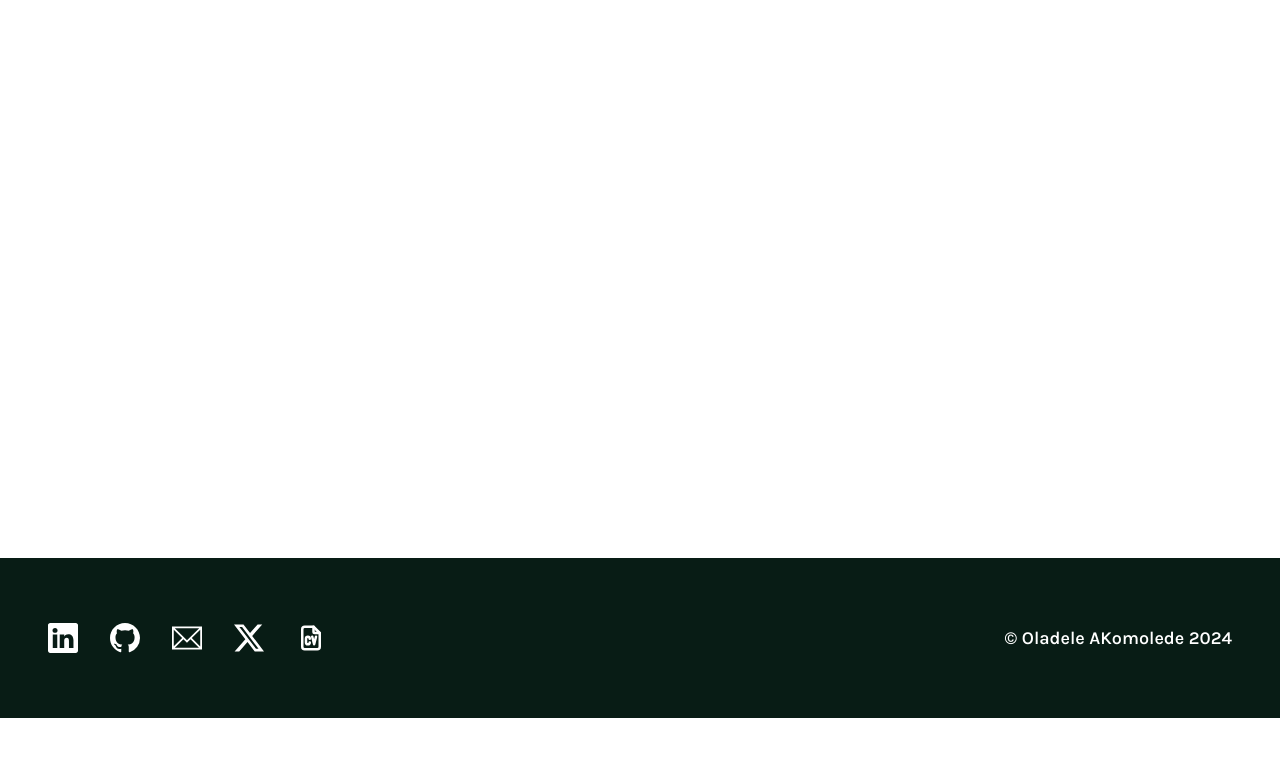
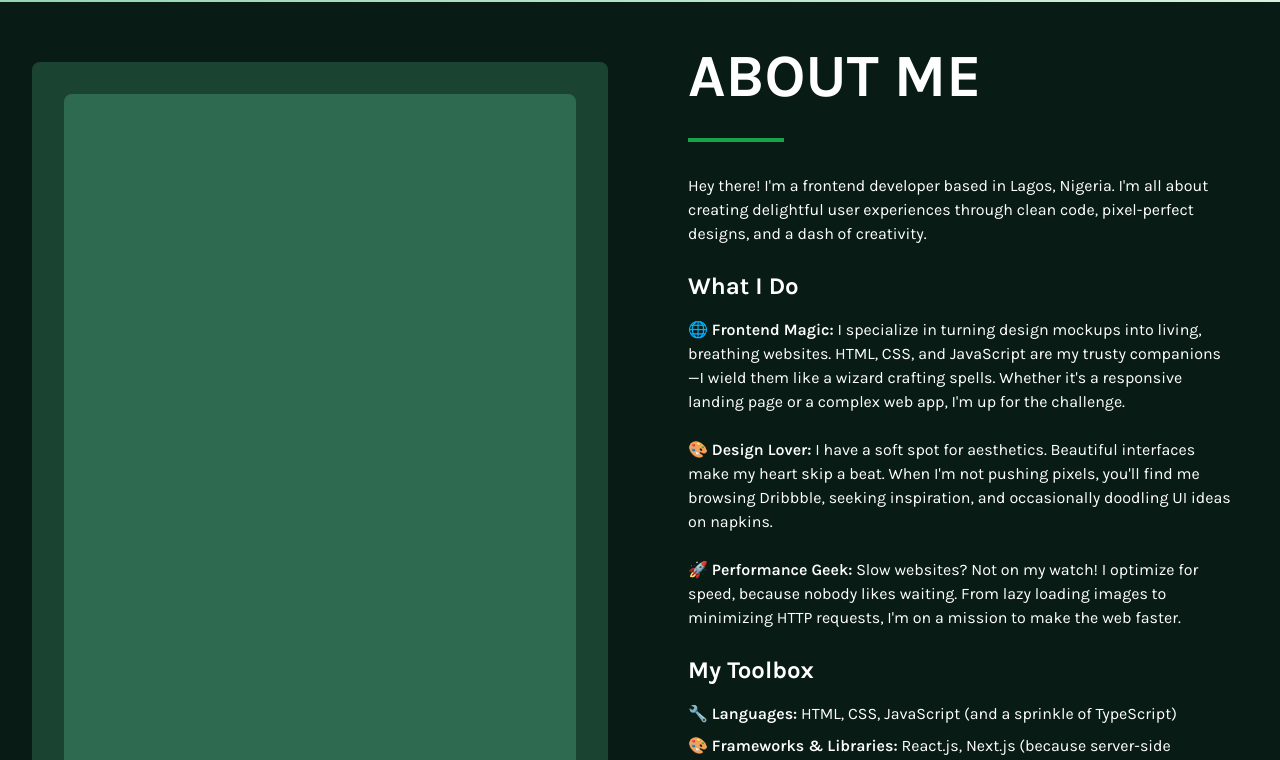
Before and after one commit to nolimits20/my-portfolio, a Next.js app: page / in a window 1280 px wide. Shown: the part 1180-1940 px from the top of the page. Before the commit the page ends 1898 px from the top, so only its background shows below. Built offline with nearby package versions, Linux system fonts and the light colour scheme.

Commit message:
feat: about page

```diff
--- a/src/app/component/About.jsx
+++ b/src/app/component/About.jsx
@@ -2,7 +2,37 @@ import React from 'react'
 
 const About = () => {
   return (
-    <div>About</div>
+    <div className='bg-[#081C15] min-h-screen w-full relative flex'>
+      <div className='absolute top-0 left-0 right-0 h-1 bg-gradient-to-r from-[#95D5B2] from-67% to-[#D8F3DC] to-33%'></div>
+
+      {/* Left side double-layer container */}
+      <div className='w-1/2 p-8 relative'>
+        <div className='absolute top-16 left-8 right-8 bottom-8 bg-[#1B4332] rounded-lg'></div>
+        <div className='absolute top-24 left-16 right-16 bottom-16 bg-[#2D6A4F] rounded-lg'></div>
+      </div>
+
+      {/* Right side content */}
+      <div className='w-1/2 p-12 overflow-y-auto'>
+        <h1 className='text-white font-bold text-6xl mb-8'>ABOUT ME</h1>
+        <div className='w-24 border-t-4 border-green-600 mb-8'></div>
+
+        <p className='text-white mb-6'>Hey there! I&apos;m a frontend developer based in Lagos, Nigeria. I&apos;m all about creating delightful user experiences through clean code, pixel-perfect designs, and a dash of creativity.</p>
+
+        <h2 className='text-white font-bold text-2xl mb-4'>What I Do</h2>
+        <p className='text-white mb-6'>🌐 <span className='font-semibold'>Frontend Magic:</span> I specialize in turning design mockups into living, breathing websites. HTML, CSS, and JavaScript are my trusty companions—I wield them like a wizard crafting spells. Whether it&apos;s a responsive landing page or a complex web app, I&apos;m up for the challenge.</p>
+
+        <p className='text-white mb-6'>🎨 <span className='font-semibold'>Design Lover:</span> I have a soft spot for aesthetics. Beautiful interfaces make my heart skip a beat. When I&apos;m not pushing pixels, you&apos;ll find me browsing Dribbble, seeking inspiration, and occasionally doodling UI ideas on napkins.</p>
+
+        <p className='text-white mb-6'>🚀 <span className='font-semibold'>Performance Geek:</span> Slow websites? Not on my watch! I optimize for speed, because nobody likes waiting. From lazy loading images to minimizing HTTP requests, I&apos;m on a mission to make the web faster.</p>
+
+        <h2 className='text-white font-bold text-2xl mb-4'>My Toolbox</h2>
+        <p className='text-white mb-2'>🔧 <span className='font-semibold'>Languages:</span> HTML, CSS, JavaScript (and a sprinkle of TypeScript)</p>
+        <p className='text-white mb-2'>🎨 <span className='font-semibold'>Frameworks & Libraries:</span> React.js, Next.js (because server-side rendering rocks!)</p>
+        <p className='text-white mb-6'>🔍 <span className='font-semibold'>Tools:</span> VS Code (my trusty sidekick), Git (version control ninja), and a strong cup of coffee (essential for late-night coding sessions)</p>
+
+        <p className='text-white italic'>Remember, every line of code I write is a step toward making the web a better place. Thanks for stopping by! 🙌</p>
+      </div>
+    </div>
   )
 }
 
--- a/src/app/layout.jsx
+++ b/src/app/layout.jsx
@@ -17,7 +17,7 @@ export default function RootLayout({ children }) {
     <html lang="en">
       <body className= {karla.className}>{children}
       <Header/>
-      <main className="min-h-[70dvh]">
+      <main>
 
 
       </main>
--- a/src/app/page.jsx
+++ b/src/app/page.jsx
@@ -1,11 +1,13 @@
 
 import Image from "next/image";
 import Page1 from "./component/Page1";
+import About from "./component/About";
 
 export default function Home() {
   return (
     <main>
       <Page1/>
+      <About/>
     </main>
 
   );
```
